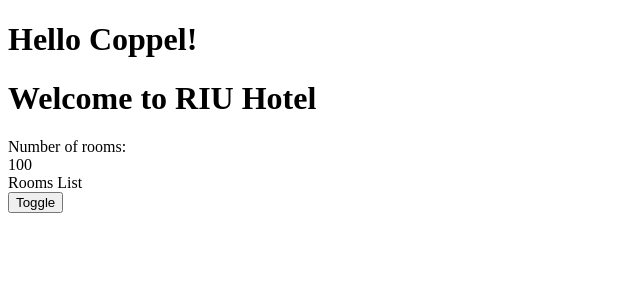
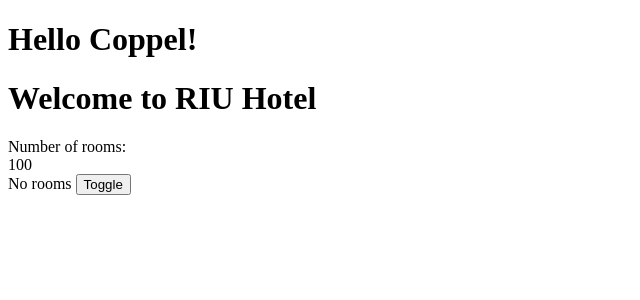
Before and after one commit to gilrg18/angularConcepts, an Angular app in the folder hotelinventoryapp/: page / in a window 1280 px wide. Shown: the top 300 px of the page, without its empty margins (0-640 px from the left). Built offline with nearby package versions, Linux system fonts and the light colour scheme.

Commit message:
Optional chaining, nullage coallescing

```diff
--- a/hotelinventoryapp/src/app/rooms/rooms.component.html
+++ b/hotelinventoryapp/src/app/rooms/rooms.component.html
@@ -7,7 +7,12 @@
 </div>
 <!-- Same as: -->
 <!-- document.getElementById('numberOfRooms').innerText = numberOfRooms; -->
-<div *ngIf="rooms.availableRooms > 0">Rooms List</div>
+
+<!-- OPTIONAL CHAINING, NULLAGE COALLESCING show # of available rooms if they exist or show msg 'No rooms'-->
+{{rooms.availableRooms ?? 'No rooms'}}
+
+<div *ngIf="rooms?.availableRooms">Rooms List</div>
+
 <!-- EVENT BINDING -->
 <!-- (click) banana syntax -->
 <button (click)="toggle()">Toggle</button>
--- a/hotelinventoryapp/src/app/rooms/rooms.component.ts
+++ b/hotelinventoryapp/src/app/rooms/rooms.component.ts
@@ -20,9 +20,9 @@
   hideRooms = false;
 
   rooms: Room = {
-    totalRooms: 20,
-    availableRooms: 10,
-    bookedRooms: 5,
+    // totalRooms: 20,
+    // availableRooms: 10,
+    // bookedRooms: 5,
   };
 
   toggle() {
--- a/hotelinventoryapp/src/app/rooms/rooms.ts
+++ b/hotelinventoryapp/src/app/rooms/rooms.ts
@@ -1,5 +1,5 @@
 export interface Room{
-    totalRooms: number;
-    availableRooms: number;
-    bookedRooms: number;
+    totalRooms?: number;
+    availableRooms?: number;
+    bookedRooms?: number;
 }
```
